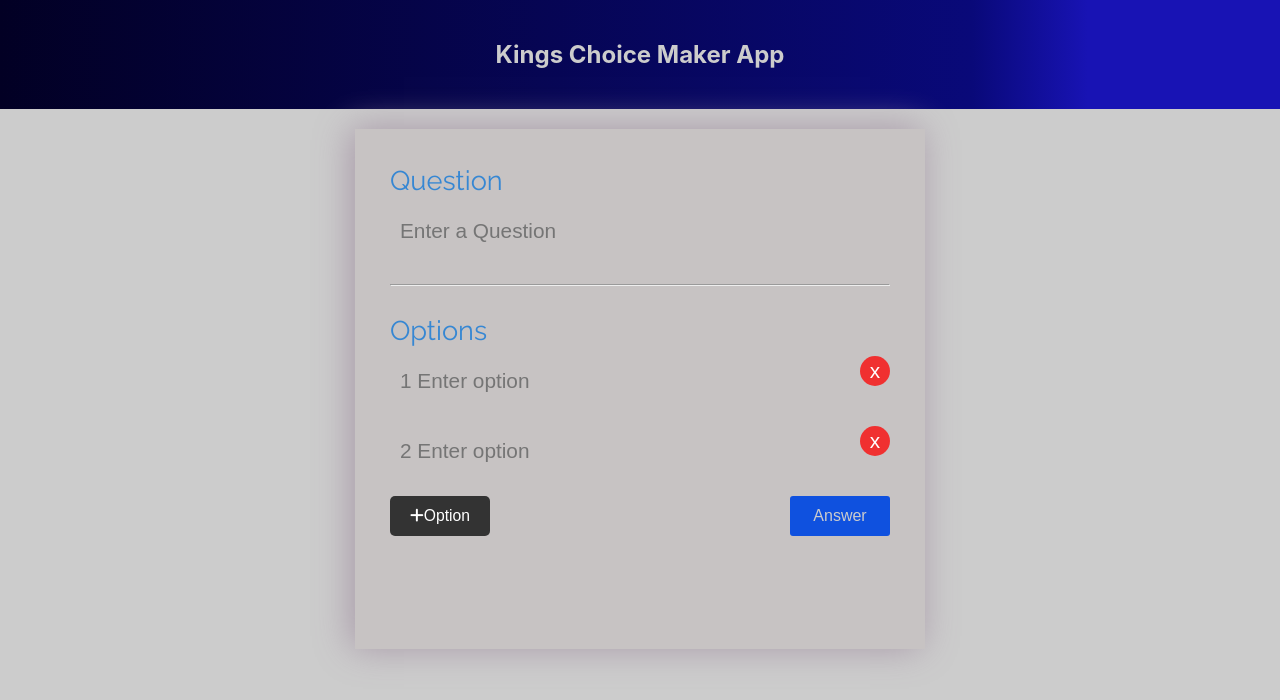
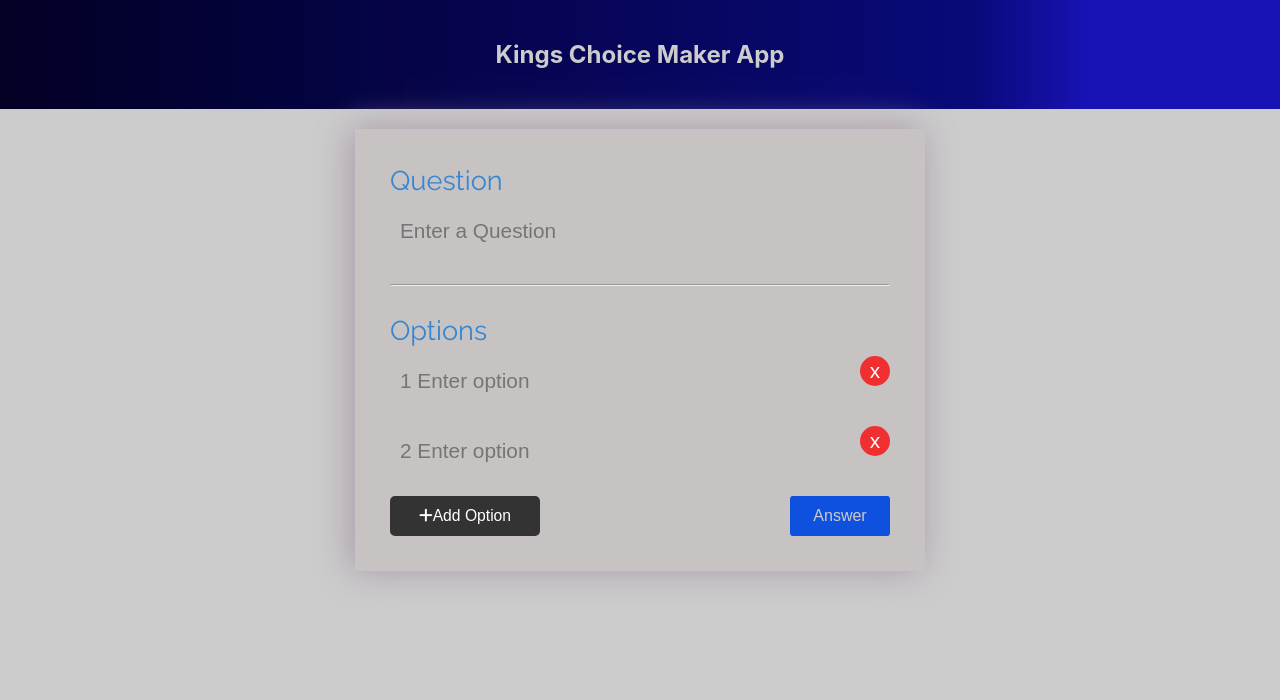
Before and after one commit to Kingscliq/kings-choice-maker-app, a React (Create React App) app: page / in a window 1280 px wide. Shown: the top 700 px of the page. Built offline with nearby package versions, Linux system fonts and the light colour scheme.

Commit message:
adjusted the button

```diff
--- a/src/components/Questions.js
+++ b/src/components/Questions.js
@@ -58,7 +58,7 @@ export class Questions extends Component {
                                         addQuestion()
                                 }
 
-                                    }><i className="fas fa-plus"></i>Option</button></div>
+                                    }><i className="fas fa-plus"></i>Add Option</button></div>
                             <div><button className="btn btn-success" type="submit">Answer</button></div>
                     </div>
 
--- a/src/components/myStyle.css
+++ b/src/components/myStyle.css
@@ -16,9 +16,9 @@ h1{
     color: #ccc
 }
 .myform{
-    width: 500px;
+    max-width: 500px;
     margin: 20px auto;
-    height: 450px;
+    height: auto;
     padding: 35px;
     background: rgb(199, 195, 195);
     box-shadow: -4px -1px 34px 0px rgba(168,153,168,1);
@@ -33,7 +33,7 @@ h1{
 }
 .form-control{
     height: 30px;
-    width: 70%;
+    width: 600px;
     padding: 10px;
     border-radius: 3px;
     display: inline-block;
@@ -64,12 +64,15 @@ label{
     border: none;
     padding: 5px 10px;
     height: 40px;
-    width: 100px;
+    width: 150px;
     font-size: .98rem;
     cursor: pointer;
     color: white;
     background-color: #333;
     border-radius: 5px;
+}
+.msg{
+
 }
 .btn-div{
     display: flex;
```
